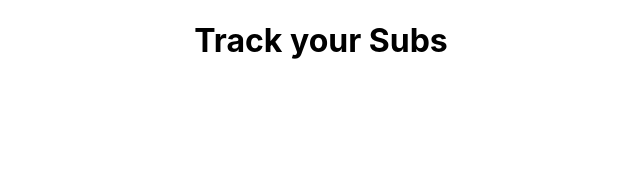
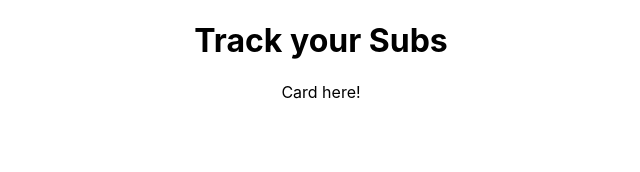
Before and after one commit to Wesley-Ryan/Sub--Tracker, a React (Create React App) app: page / in a window 1280 px wide. Shown: the top 172 px of the page, without its empty margins (319-959 px from the left). Built offline with nearby package versions, Linux system fonts and the light colour scheme.

Commit message:
Added react router added route for subCard mock up

```diff
--- a/package.json
+++ b/package.json
@@ -10,6 +10,7 @@
     "react": "^17.0.1",
     "react-dom": "^17.0.1",
     "react-hook-form": "^6.11.0",
+    "react-router-dom": "^5.2.0",
     "react-scripts": "4.0.0",
     "web-vitals": "^0.2.4"
   },
--- a/src/App.js
+++ b/src/App.js
@@ -1,10 +1,13 @@
-
-import './App.css';
+import { Route } from "react-router-dom";
+import SubscritionCard from "./components/SubscriptionCard";
+import "./App.css";
 
 function App() {
   return (
     <div className="App">
       <h1>Track your Subs</h1>
+
+      <Route exact path="/" component={SubscritionCard} />
     </div>
   );
 }
--- a/src/index.js
+++ b/src/index.js
@@ -1,14 +1,17 @@
-import React from 'react';
-import ReactDOM from 'react-dom';
-import './index.css';
-import App from './App';
-import reportWebVitals from './reportWebVitals';
+import React from "react";
+import ReactDOM from "react-dom";
+import { BrowserRouter as Router } from "react-router-dom";
+import "./index.css";
+import App from "./App";
+import reportWebVitals from "./reportWebVitals";
 
 ReactDOM.render(
   <React.StrictMode>
-    <App />
+    <Router>
+      <App />
+    </Router>
   </React.StrictMode>,
-  document.getElementById('root')
+  document.getElementById("root")
 );
 
 // If you want to start measuring performance in your app, pass a function
```
Also changed, not shown: 1 other file (tests, documents, lock files or other folders).
